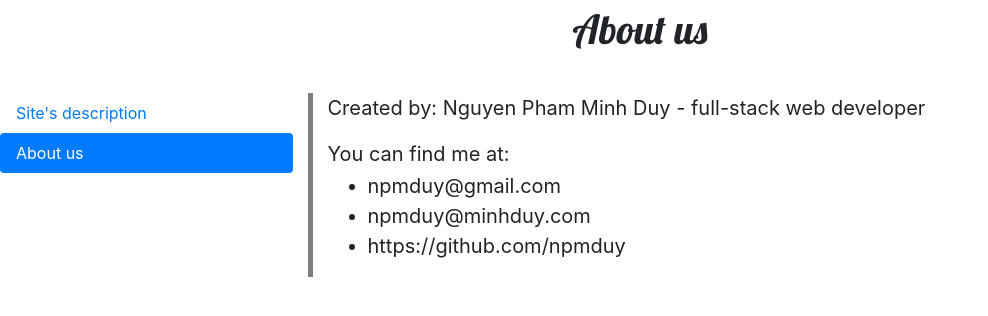
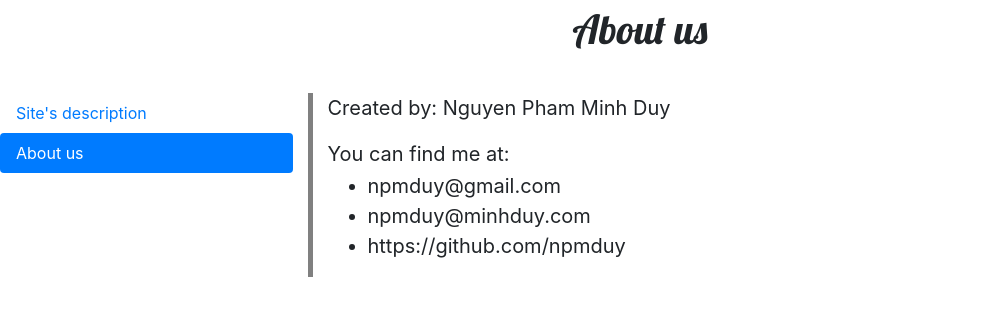
Before and after one commit to npmduy/GalleryWebApp, a Flask app: page /about in a window 1280 px wide, after a click on "About us". Shown: the part 62-378 px from the top of the page, without its empty margins (0-988 px from the left). Run offline with Flask 2, Linux system fonts and the light colour scheme; some libraries are stand-ins or nearby versions.

Commit message:
Edit about.html

```diff
--- a/templates/about.html
+++ b/templates/about.html
@@ -73,7 +73,7 @@
               <p>Created with: Python Flask, HTML5, CSS3, Bootstrap</p>
             </div>
 						<div class="tab-pane fade" id="v-pills-profile" role="tabpanel" aria-labelledby="v-pills-profile-tab">
-              <p>Created by: Nguyen Pham Minh Duy - full-stack web developer</p>
+              <p>Created by: Nguyen Pham Minh Duy</p>
               <div>
                 <p id='credit'>You can find me at:</p>
                 <ul>
```
